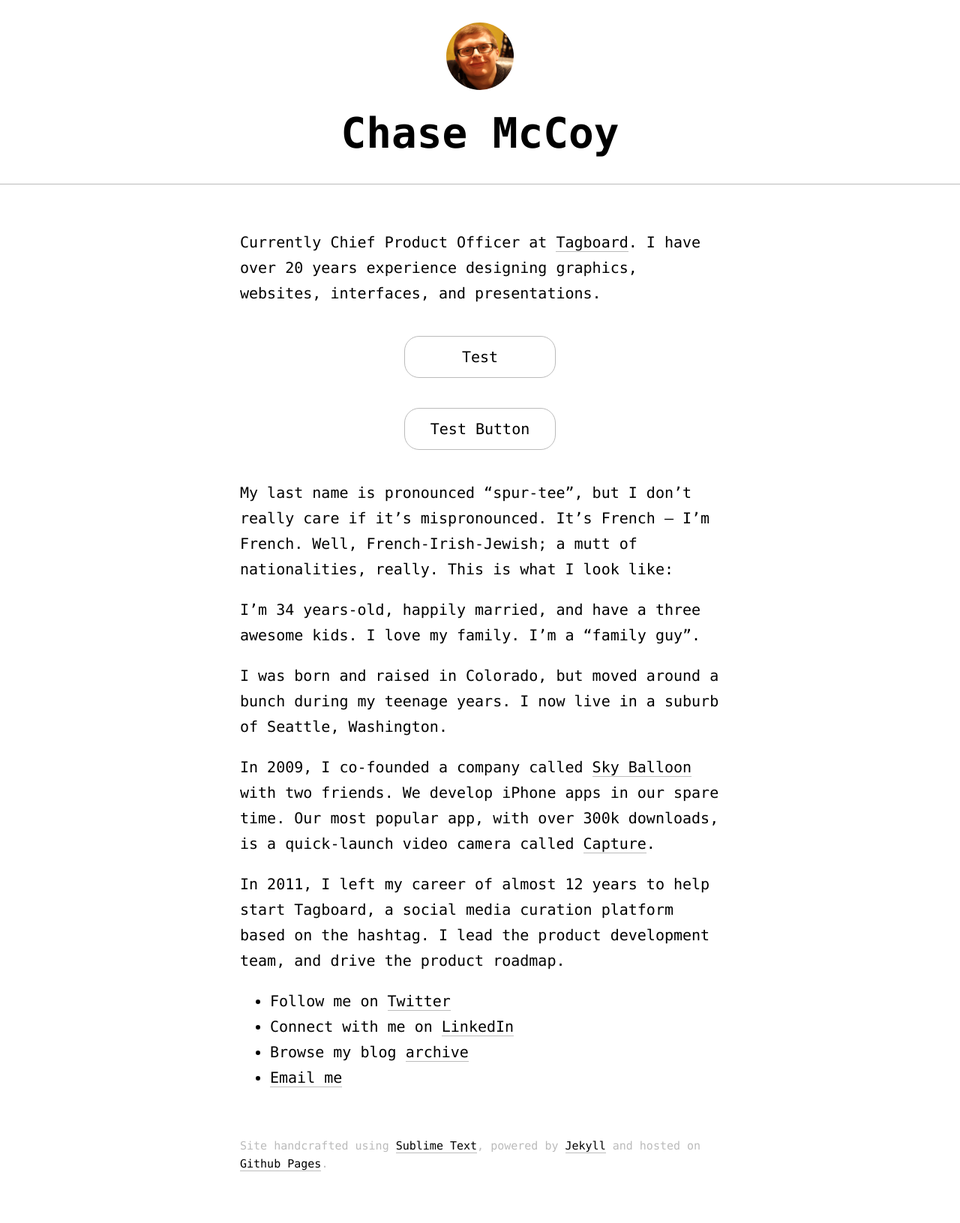
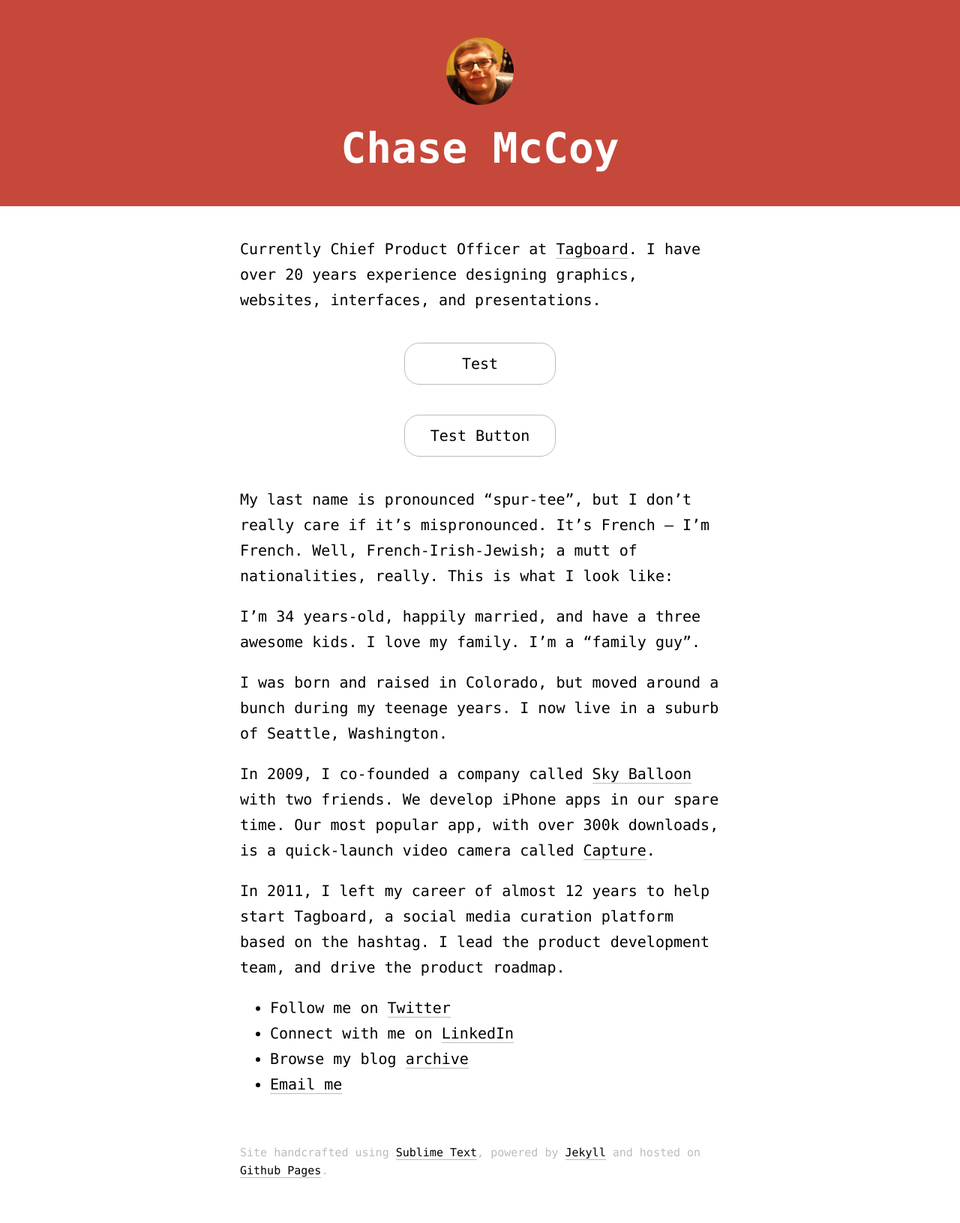
Before and after one commit to chasemccoy/chasemccoy.github.io, a Jekyll site: the page built from index.md, in a window 1280 px wide. Shown: the whole page at 75% size. Built offline with Jekyll 4.4.1, drawn with Linux system fonts in a browser that asks for light colours.

Commit message:
New header layout

```diff
--- a/_layouts/home.html
+++ b/_layouts/home.html
@@ -1,17 +1,14 @@
 {% include head.html %}
 
 <body class="{{ page.layout }}">
-  <div class="content">
 
-  <header>
+  <header class="home">
     <img src="/img/me.png" alt="Chase McCoy" class="avatar">
     <h1><a href="/">{{ site.title | xml_escape }}</a></h1>
   </header>
 
-  </div>
-
-  <div class="divider">
-  </div>
+<!--   <div class="divider">
+  </div> -->
 
   <div class="content">
 
--- a/css/style.css
+++ b/css/style.css
@@ -8,10 +8,12 @@ html {
 font-family: sans-serif;
 -ms-text-size-adjust: 100%;
 -webkit-text-size-adjust: 100%;
+margin: 0 auto !important;
+padding: 0 auto!important;
 }
 
 /** Remove default margin. */
-body { margin: 0; }
+body { margin: 0 auto!important; padding: 0 !important; }
 
 /* HTML5 display definitions ========================================================================== */
 /** Correct `block` display not defined in IE 8/9. */
@@ -146,6 +148,8 @@ html {
   /*color: #777;*/
   color: black;
   width: 100%;
+  margin: 0 auto;
+  padding: 0;
 }
 
 body {
@@ -155,6 +159,15 @@ body {
 
 body.home {
   width: 100%;
+}
+
+header.home {
+  background-color: #C6483A;
+  width: 100%;
+  margin-top: 0;
+  margin-bottom: 40px;
+  padding-top: 40px;
+  padding-bottom: 10px;
 }
 
 .content {
@@ -169,11 +182,11 @@ body.home {
   h1 { font-size: 1.5em !important; }
 }
 
-.divider {
+/*.divider {
   border-bottom: 1px solid #bbbbbb;
   width: 100%;
   margin: 0 0 60px 0;
-}
+}*/
 
 h1 a, h2 a, h3 a, h4 a, h5 a, h6 a { border: 0 none; }
 
@@ -182,6 +195,14 @@ h1 {
   font-size: 2.8em;
   margin: 0 auto 20px auto;
   font-family: "Tisa Pro", "Input Sans", Menlo, Courier, monospace;
+}
+
+header.home h1 a {
+  color: white;
+}
+
+header.home h1 a:hover {
+  background-color: #C6483A;
 }
 
 a {
@@ -239,7 +260,7 @@ img.avatar {
   height: 90px;
   background: none;
   box-shadow: none;
-  margin: 20px auto 0 auto;
+  margin: 0 auto 0 auto;
   display: block;
   -webkit-border-radius: 50%;
   -moz-border-radius: 50%;
```
Also changed, not shown: _layouts/posts.html (added, +8 -0 lines), 3 other files.
